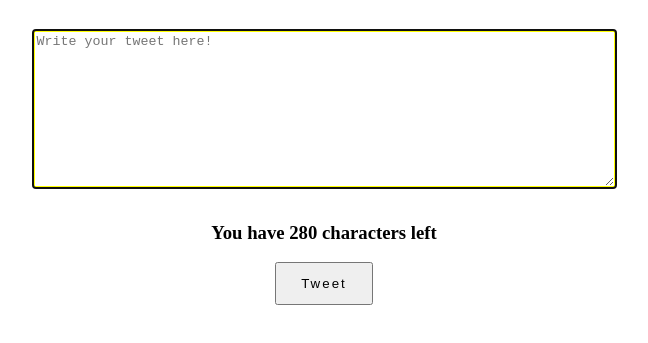
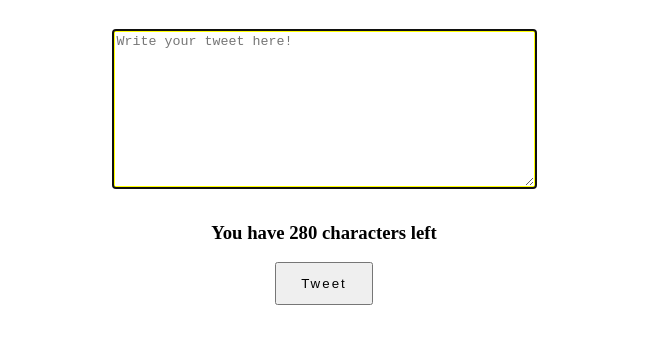
Before and after one commit to iamsonukushwaha/tweet, a plain HTML site: page index.html in a window 1280 px wide. Shown: the part 61-404 px from the top of the page, without its empty margins (316-964 px from the left). Drawn offline with Linux system fonts and the light colour scheme.

Commit message:
Update index.html

```diff
--- a/index.html
+++ b/index.html
@@ -43,7 +43,7 @@
     <body>
 
         <h1>Tweet</h1>
-        <textarea name="" id="word" cols="70" rows="10" placeholder="Write your tweet here!" oninput="count();"
+        <textarea name="" id="word" cols="50" rows="10" placeholder="Write your tweet here!" oninput="count();"
             autofocus></textarea>
 
         <h3 id="out"></h3>
```
